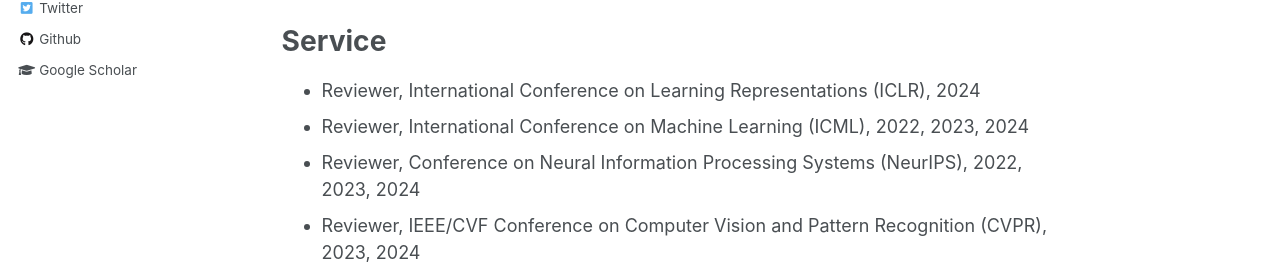
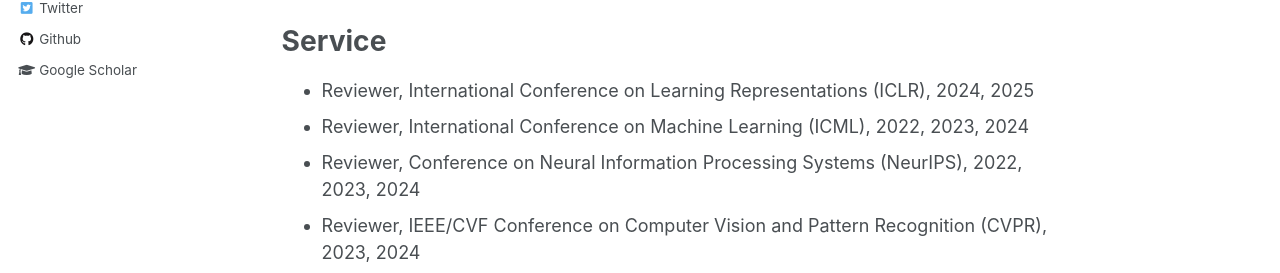
Before and after one commit to ZhentingWang/zhentingwang.github.io, a Jekyll site: the page built from _pages/about.md, in a window 1280 px wide and 900 px high, scrolled down 4209 px. Shown: the part 180-453 px from the top of the window. Built offline with Jekyll 4.4.1, drawn with Linux system fonts in a browser that asks for light colours.

Commit message:
Update about.md

```diff
--- a/_pages/about.md
+++ b/_pages/about.md
@@ -136,7 +136,7 @@ Proceedings of the 28th ACM International Conference on Multimedia (**MM 2020 Or
 
 Service
 ======
-* Reviewer, International Conference on Learning Representations (ICLR), 2024
+* Reviewer, International Conference on Learning Representations (ICLR), 2024, 2025
 * Reviewer, International Conference on Machine Learning (ICML), 2022, 2023, 2024
 * Reviewer, Conference on Neural Information Processing Systems (NeurIPS), 2022, 2023, 2024
 * Reviewer, IEEE/CVF Conference on Computer Vision and Pattern Recognition (CVPR), 2023, 2024
```
